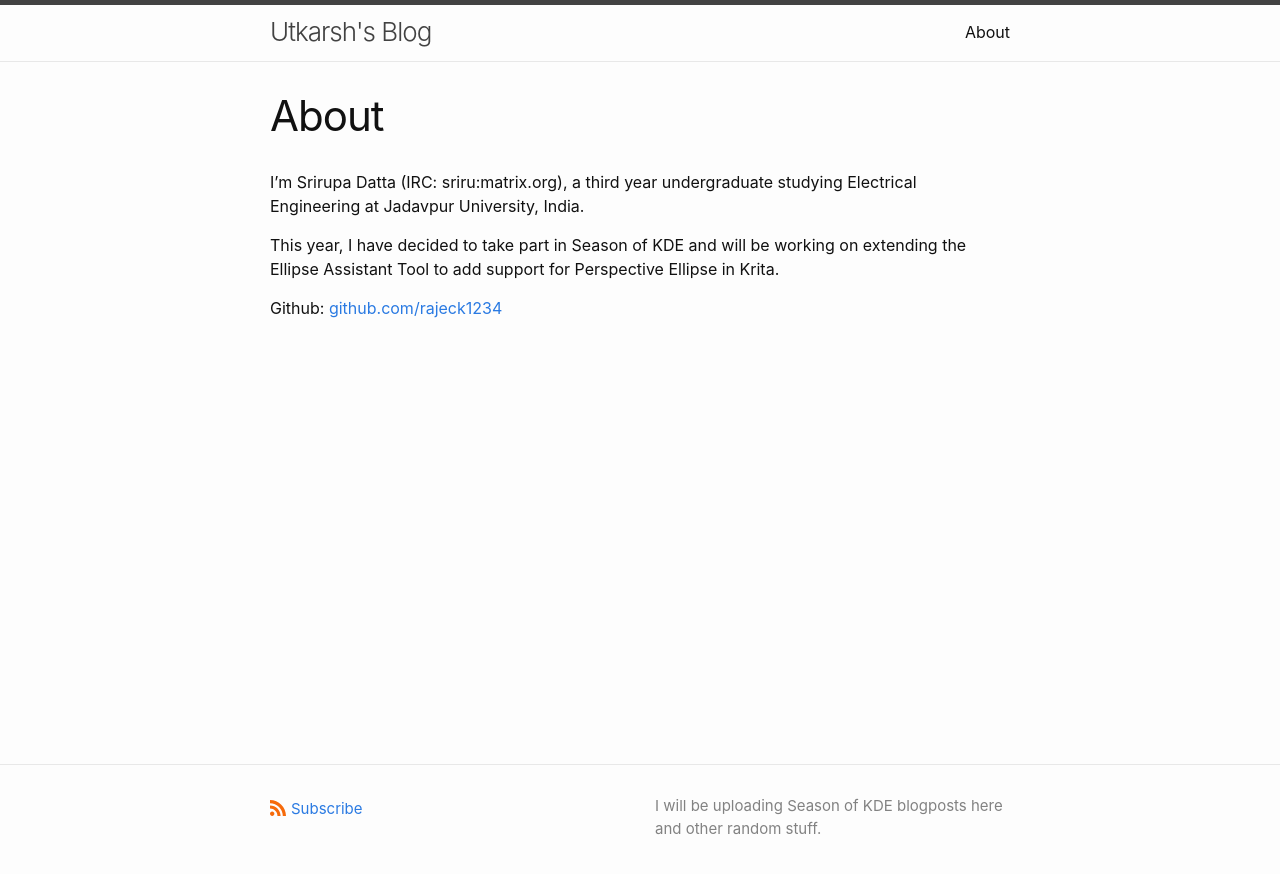
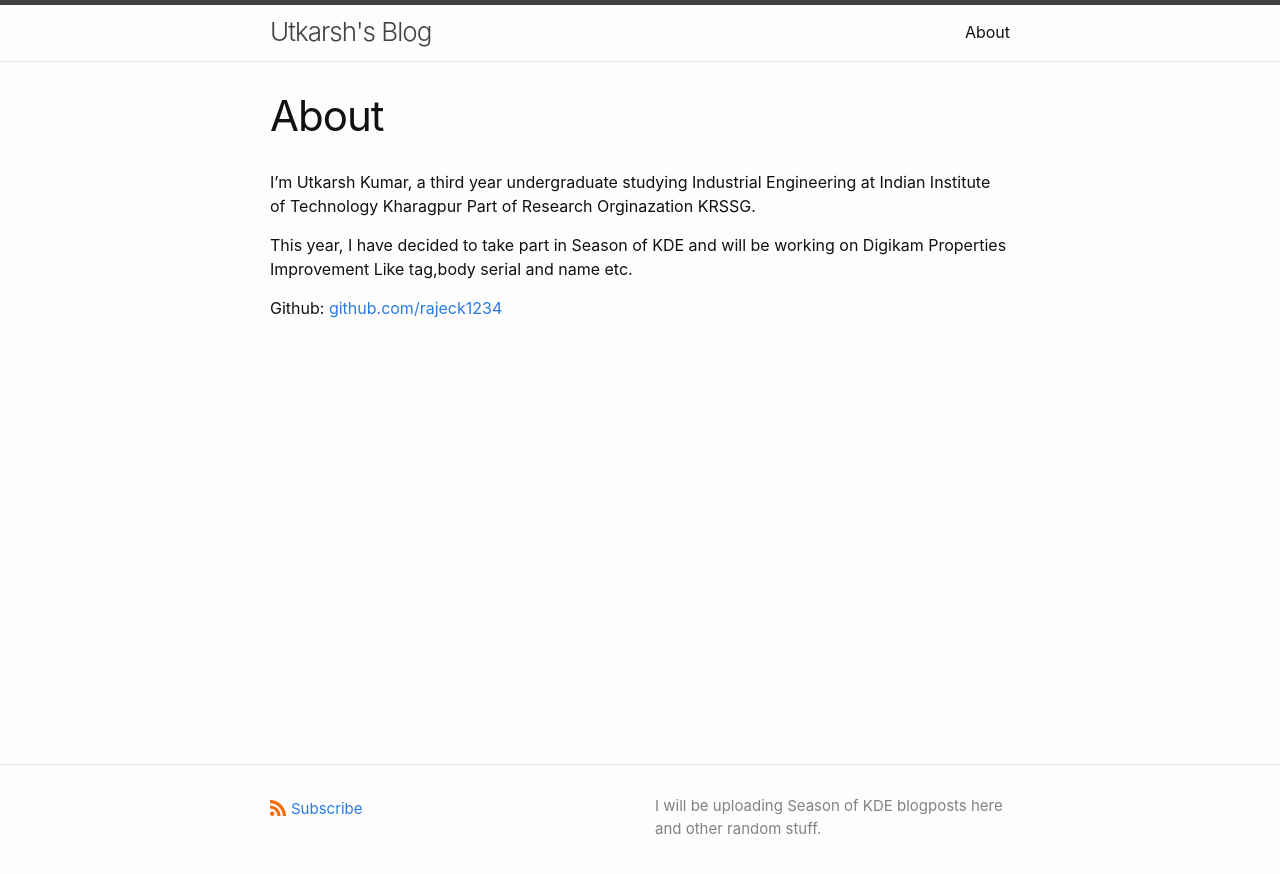
Before and after one commit to rajeck1234/raj, a Jekyll site: the page built from about.markdown, in a window 1280 px wide. Shown: the top 874 px of the page. Built offline with Jekyll 4.4.1, drawn with Linux system fonts in a browser that asks for light colours.

Commit message:
Update about.markdown

```diff
--- a/about.markdown
+++ b/about.markdown
@@ -4,8 +4,8 @@ title: About
 permalink: /about/
 ---
 
-I’m Srirupa Datta (IRC: sriru:matrix.org), a third year undergraduate studying Electrical Engineering at Jadavpur University, India.
+I’m Utkarsh Kumar, a third year undergraduate studying Industrial Engineering at Indian Institute of Technology Kharagpur Part of Research Orginazation KRSSG.
 
-This year, I have decided to take part in Season of KDE and will be working on extending the Ellipse Assistant Tool to add support for Perspective Ellipse in Krita.
+This year, I have decided to take part in Season of KDE and will be working on Digikam Properties Improvement Like tag,body serial and name etc.
 
 Github: [github.com/rajeck1234](https://www.github.com/rajeck1234)
```
